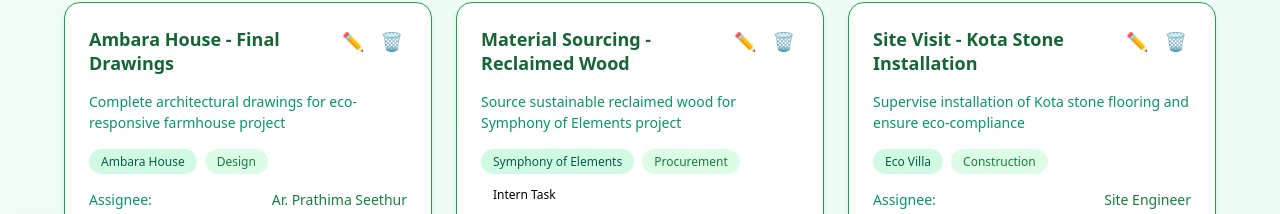
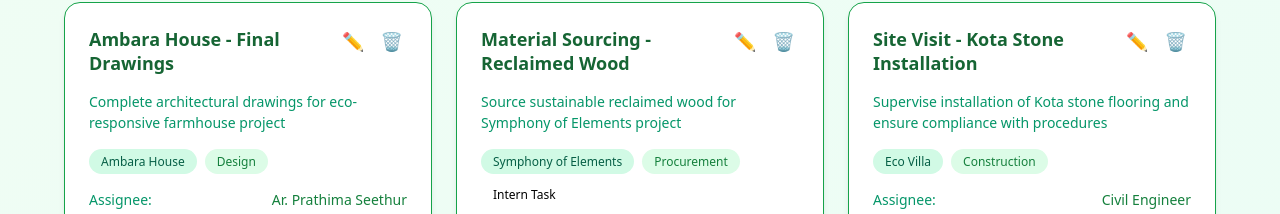
Before and after one commit to juno24088/demo, a plain HTML site: page proj.html in a window 1280 px wide. Shown: the part 415-629 px from the top of the page. Drawn offline with Linux system fonts and the light colour scheme.

Commit message:
Update proj.html

```diff
--- a/proj.html
+++ b/proj.html
@@ -593,10 +593,10 @@
                     {
                         id: 3,
                         title: "Site Visit - Kota Stone Installation",
-                        description: "Supervise installation of Kota stone flooring and ensure eco-compliance",
+                        description: "Supervise installation of Kota stone flooring and ensure compliance with procedures",
                         priority: "high",
                         status: "completed",
-                        assignee: "Site Engineer",
+                        assignee: "Civil Engineer",
                         dueDate: "2025-07-18",
                         category: "Construction",
                         project: "Eco Villa",
```
